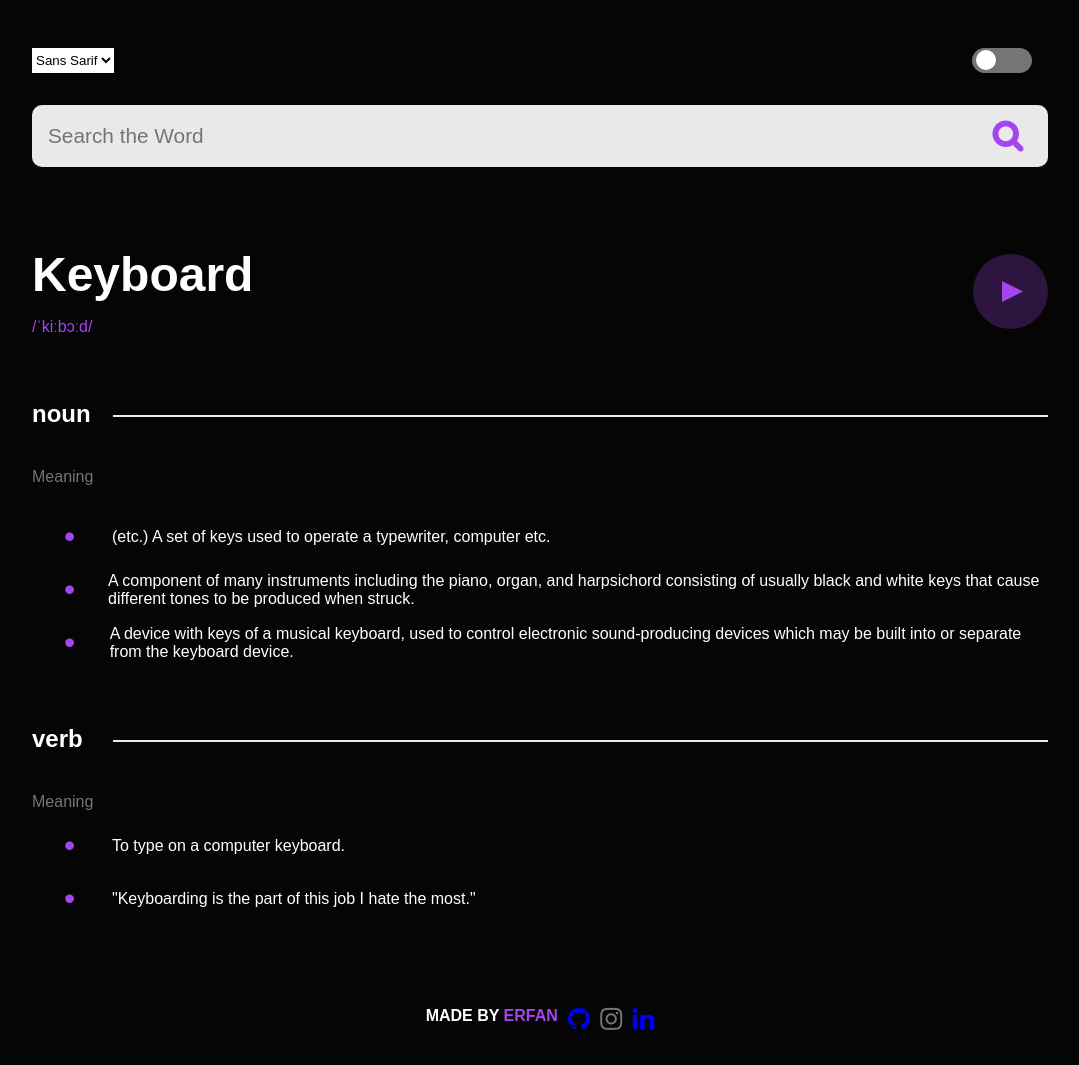
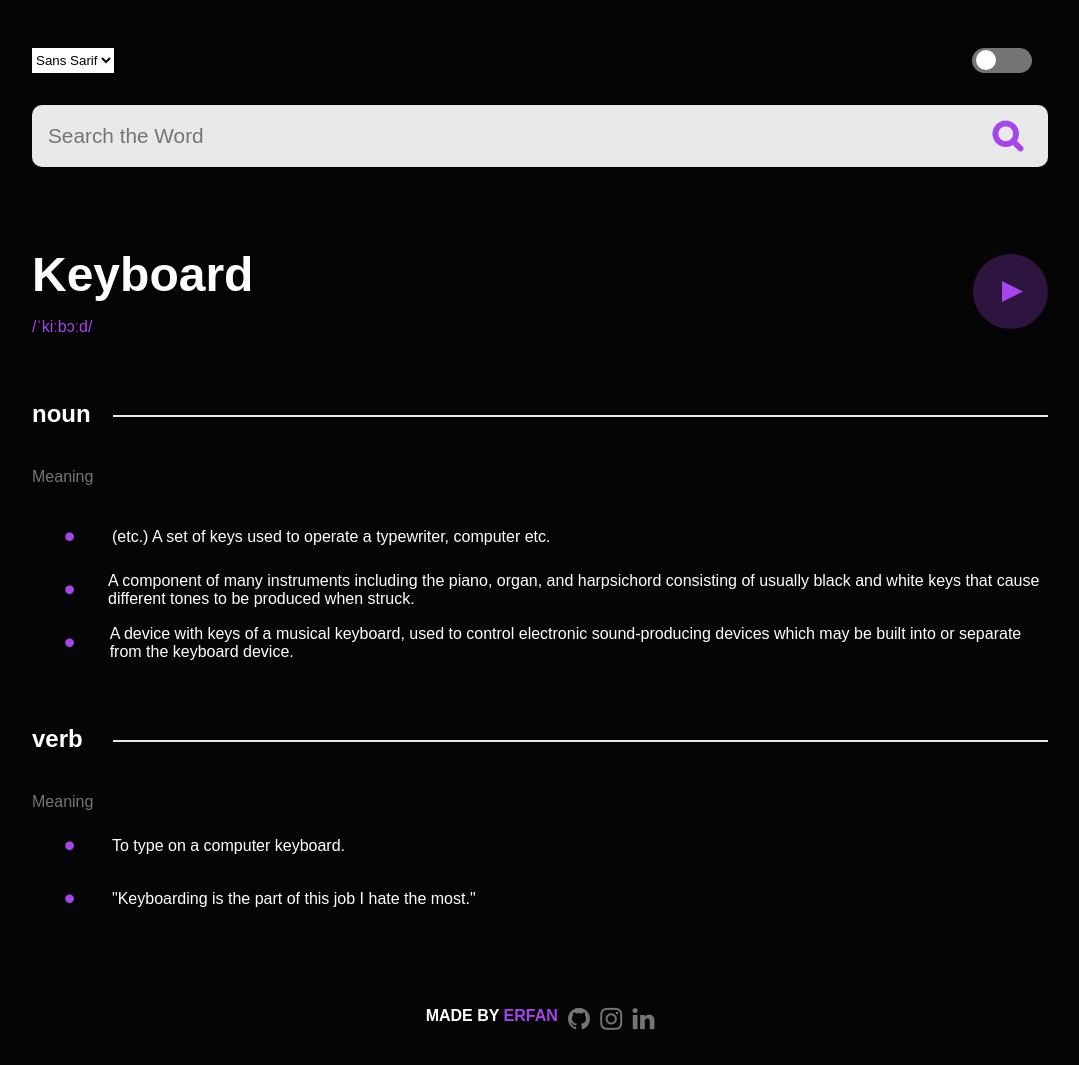
Before and after one commit to erfan-esmkhan/English-Dictionary, a plain HTML site: page index.html in a window 1280 px wide. Shown: the whole page, without its empty margins (100-1179 px from the left). Drawn offline with Linux system fonts and the light colour scheme.

Commit message:
Update style.css

```diff
--- a/style.css
+++ b/style.css
@@ -219,6 +219,7 @@
   .fa-github{
     font-size: 1.6rem;
     margin: 0 .8vw;
+       color: var(--Gray);
   }
   .fa-github:hover{
     color: var(--white);
@@ -234,6 +235,7 @@
   .fa-linkedin{
     font-size: 1.6rem;
       margin: 0;
+       color: var(--Gray);
   }
   .fa-linkedin:hover{
     color: var(--white);
```
